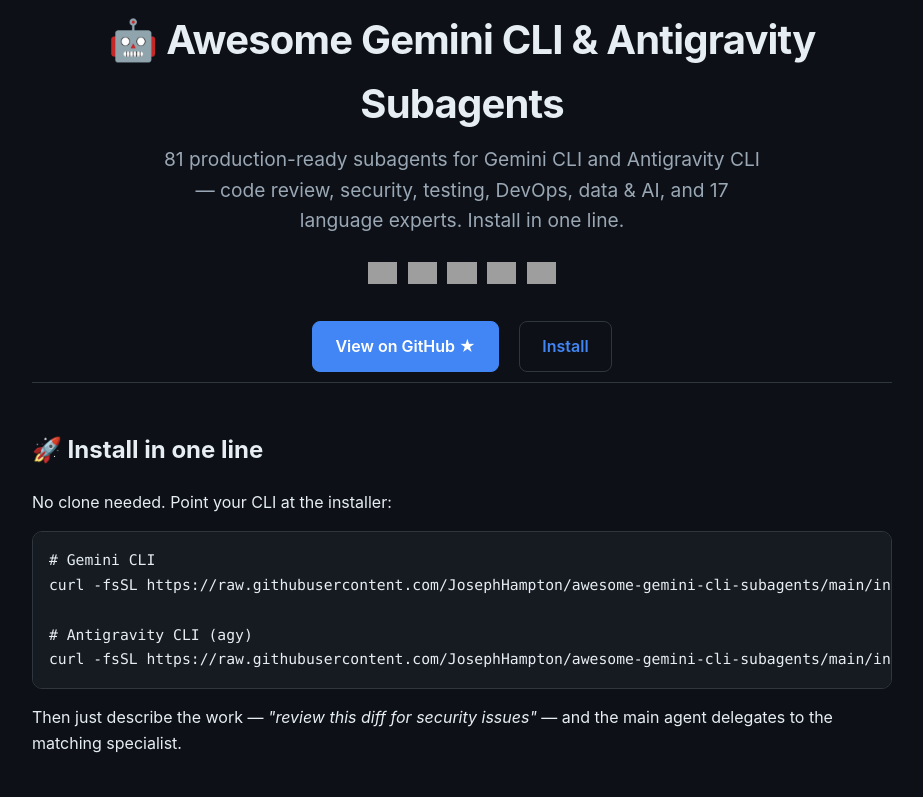
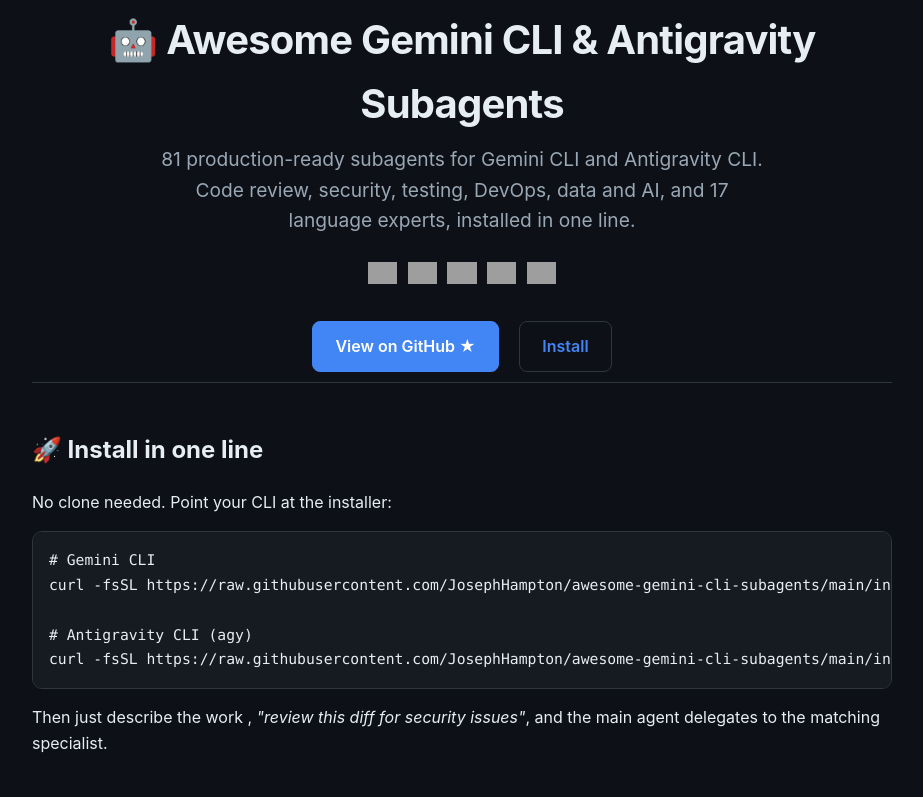
Before and after one commit to JosephHampton/awesome-gemini-cli-subagents, a plain HTML site: page docs/index.html in a window 1280 px wide. Shown: the top 797 px of the page, without its empty margins (178-1101 px from the left). Drawn offline with Linux system fonts and the light colour scheme; grey boxes are pictures that could not be loaded.

Commit message:
Tidy punctuation across docs and agents; regenerate Antigravity mirrors
Use commas, colons and parentheses in the README, landing page and four
agent prompts. Rebuild the Antigravity versions to match.

```diff
--- a/docs/index.html
+++ b/docs/index.html
@@ -3,7 +3,7 @@
 <head>
 <meta charset="utf-8">
 <meta name="viewport" content="width=device-width, initial-scale=1">
-<title>Awesome Gemini CLI & Antigravity Subagents — 81 production-ready specialists</title>
+<title>Awesome Gemini CLI & Antigravity Subagents , 81 production-ready specialists</title>
 <meta name="description" content="81 production-ready subagents for Gemini CLI and Antigravity CLI: code review, security, testing, DevOps, data and AI, and 17 language and framework experts. One-line install, validated in CI.">
 <link rel="canonical" href="https://josephhampton.github.io/awesome-gemini-cli-subagents/">
 <meta property="og:title" content="Awesome Gemini CLI & Antigravity Subagents">
@@ -38,7 +38,7 @@
 <body>
 <header class="wrap">
   <h1>🤖 Awesome Gemini CLI &amp; Antigravity Subagents</h1>
-  <p class="tag">81 production-ready subagents for Gemini CLI and Antigravity CLI — code review, security, testing, DevOps, data &amp; AI, and 17 language experts. Install in one line.</p>
+  <p class="tag">81 production-ready subagents for Gemini CLI and Antigravity CLI. Code review, security, testing, DevOps, data and AI, and 17 language experts, installed in one line.</p>
   <p class="badges">
     <img src="https://img.shields.io/github/stars/JosephHampton/awesome-gemini-cli-subagents?style=social" alt="Stars">
     <img src="https://img.shields.io/badge/subagents-81-4285F4" alt="81 subagents">
@@ -59,7 +59,7 @@
 
 # Antigravity CLI (agy)
 curl -fsSL https://raw.githubusercontent.com/JosephHampton/awesome-gemini-cli-subagents/main/install-agents.sh | bash -s -- --antigravity</code></pre>
-    <p>Then just describe the work — <em>"review this diff for security issues"</em> — and the main agent delegates to the matching specialist.</p>
+    <p>Then just describe the work , <em>"review this diff for security issues"</em>, and the main agent delegates to the matching specialist.</p>
   </section>
 
   <section>
@@ -84,7 +84,7 @@
 
   <section>
     <h2>⭐ Free and public domain</h2>
-    <p>Everything is CC0 — copy, adapt and use freely, no attribution required. New agents and sharper prompts are welcome via <a href="https://github.com/JosephHampton/awesome-gemini-cli-subagents/blob/main/CONTRIBUTING.md">pull request</a>.</p>
+    <p>Everything is CC0 , copy, adapt and use freely, no attribution required. New agents and sharper prompts are welcome via <a href="https://github.com/JosephHampton/awesome-gemini-cli-subagents/blob/main/CONTRIBUTING.md">pull request</a>.</p>
     <a class="cta primary" href="https://github.com/JosephHampton/awesome-gemini-cli-subagents">Star it on GitHub ★</a>
   </section>
 </main>
```
Also changed, not shown: 9 other files.
